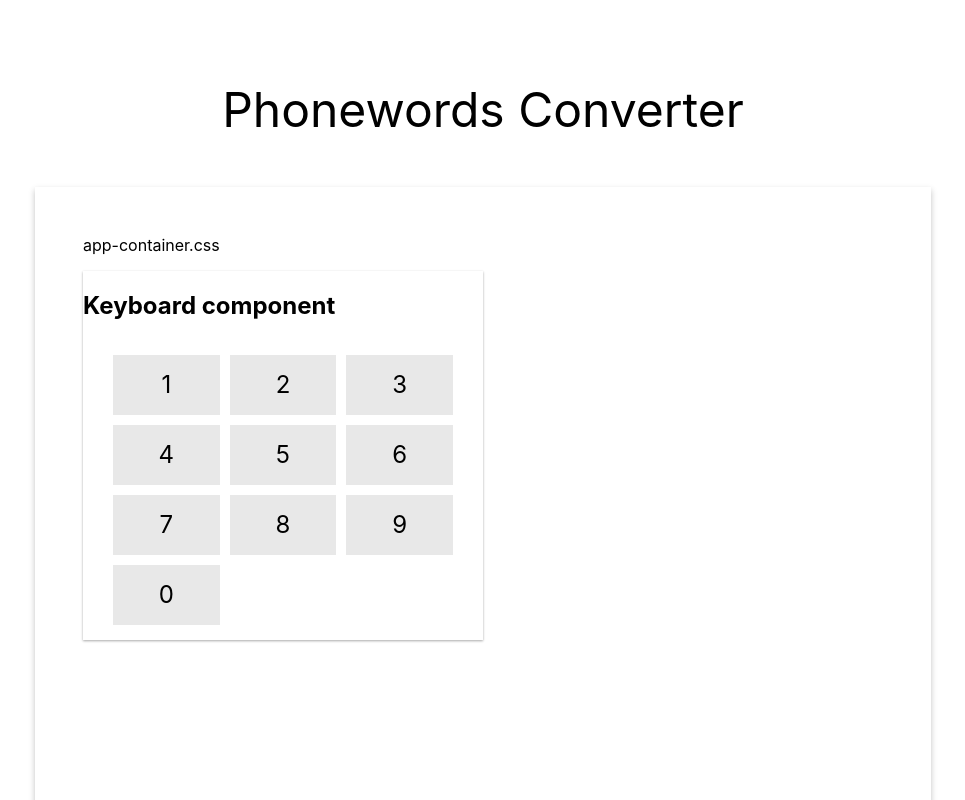
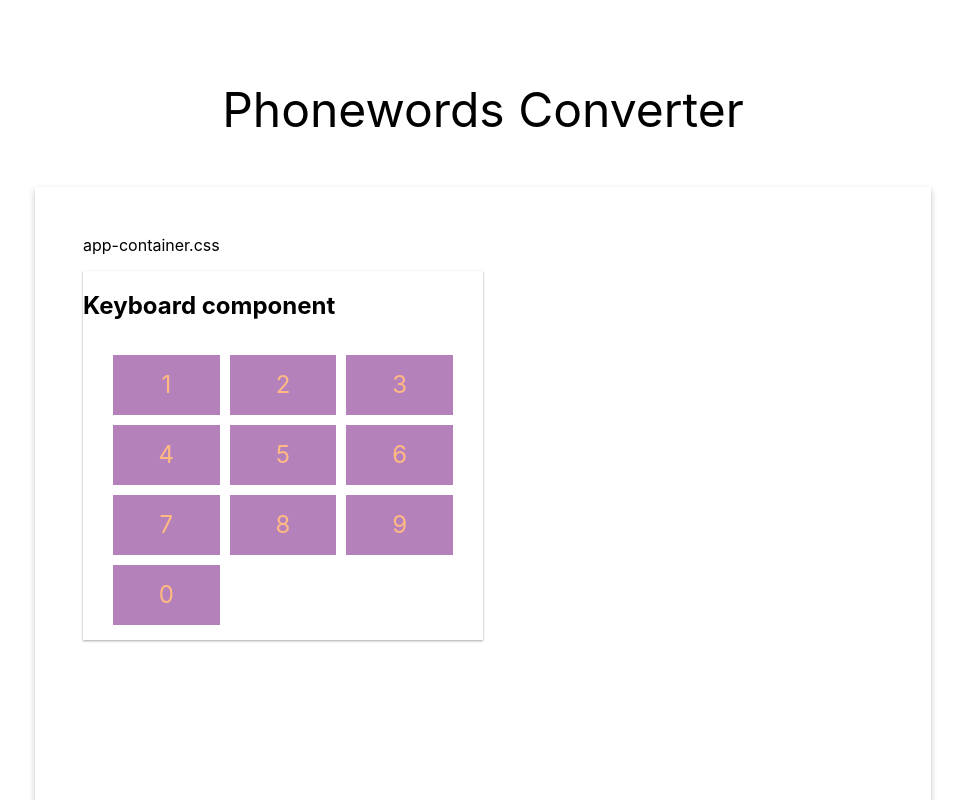
Before and after one commit to marishibata/phone-number-letter-converter, a React (Create React App) app in the folder client/: page / in a window 1280 px wide. Shown: the top 800 px of the page, without its empty margins (157-1122 px from the left). Built offline with nearby package versions, Linux system fonts and the light colour scheme.

Commit message:
feat: Keyboard component in TS

```diff
--- a/client/src/components/Keyboard/Keyboard.css
+++ b/client/src/components/Keyboard/Keyboard.css
@@ -23,7 +23,7 @@
 }
 
 
-.key-number {
+.keypad-number {
   display: flex;
   justify-content: center;
   align-items: center;
@@ -31,9 +31,10 @@
   height: 60px;
   cursor: pointer;
   font-size: 1.5rem;
-  background-color: #e8e8e8;
+  color: #FFBA84;
+  background-color: #B481BB;
 }
 
-.key-number :hover {
+.keypad-number :hover {
   background-color: #f4f4f2;
 }
--- a/client/src/components/Keyboard/Keyboard.tsx
+++ b/client/src/components/Keyboard/Keyboard.tsx
@@ -23,16 +23,16 @@ const Keyboard: FC<{ onClick?: React.MouseEventHandler<HTMLElement> }> = ({ onCl
     <div className="keyboard-container">
       <h2>Keyboard component</h2>
       <div className="keypad-container">
-        <div className="key-number" onClick={onClick}>1</div>
-        <div className="key-number" onClick={onClick}>2</div>
-        <div className="key-number" onClick={onClick}>3</div>
-        <div className="key-number" onClick={onClick}>4</div>
-        <div className="key-number" onClick={onClick}>5</div>
-        <div className="key-number" onClick={onClick}>6</div>
-        <div className="key-number" onClick={onClick}>7</div>
-        <div className="key-number" onClick={onClick}>8</div>
-        <div className="key-number" onClick={onClick}>9</div>
-        <div className="key-number" onClick={onClick}>0</div>
+        <div className="keypad-number" onClick={onClick}>1</div>
+        <div className="keypad-number" onClick={onClick}>2</div>
+        <div className="keypad-number" onClick={onClick}>3</div>
+        <div className="keypad-number" onClick={onClick}>4</div>
+        <div className="keypad-number" onClick={onClick}>5</div>
+        <div className="keypad-number" onClick={onClick}>6</div>
+        <div className="keypad-number" onClick={onClick}>7</div>
+        <div className="keypad-number" onClick={onClick}>8</div>
+        <div className="keypad-number" onClick={onClick}>9</div>
+        <div className="keypad-number" onClick={onClick}>0</div>
       </div>
     </div>
 
```
